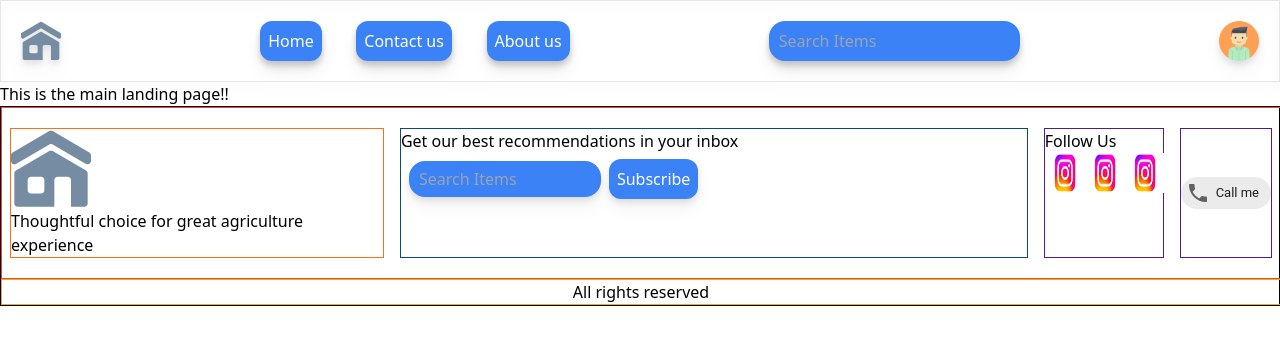
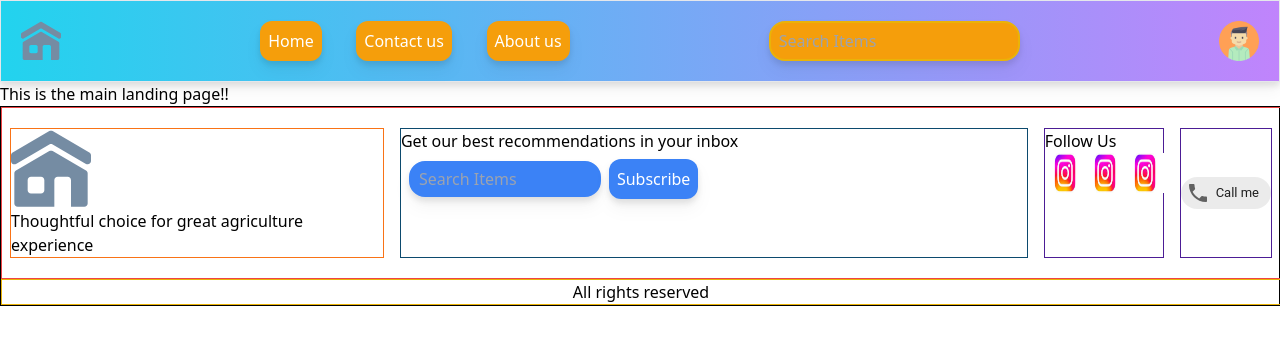
Before and after one commit to Masoom24/easy-farm, a React (Create React App) app: page / in a window 1280 px wide. Shown: the top 344 px of the page. Built offline with nearby package versions, Linux system fonts and the light colour scheme.

Commit message:
header file

```diff
--- a/src/App.js
+++ b/src/App.js
@@ -5,6 +5,7 @@ import NotFound from './pages/404';
 import Footer from './components/footer';
 import Login from './pages/login/Login'
 import Signup from './pages/login/Signup'
+import AddProduct from './pages/addproduct'
 
 import {
   createBrowserRouter,
@@ -33,6 +34,10 @@ const router = createBrowserRouter([
     element: <Signup />,
   },
   {
+    path: "/addproduct",
+    element: <AddProduct />,
+  },
+  {
     path: "/*",
     element: <NotFound />,
   },
--- a/src/components/header/index.jsx
+++ b/src/components/header/index.jsx
@@ -7,15 +7,15 @@ const Header = () => {
     return (
         <>
 
-            <div className='flex justify-between p-5 border drop-shadow-lg bg-mintcream-400 text-white'>
+            <div className='flex justify-between p-5 border drop-shadow-lg bg-cyan-400 text-white bg-gradient-to-l from-purple-400 to cyan-500'>
                 <div><img src={homesvg} alt="" className='w-10' /></div>
                 <div className='flex justify-between w-1/4 clear-none list-none'>
-                    <div><li className='drop-shadow-lg transition ease-in-out delay-150 bg-blue-500 hover:-translate-y-1 hover:scale-110 hover:bg-indigo-500 duration-300 rounded-xl p-2'><Link to='/home'>Home</Link></li></div>
-                    <div><li className='drop-shadow-lg transition ease-in-out delay-150 bg-blue-500 hover:-translate-y-1 hover:scale-110 hover:bg-indigo-500 duration-300 rounded-xl p-2'><Link to='/contactUs'>Contact us</Link></li></div>
-                    <div><li className='drop-shadow-lg transition ease-in-out delay-150 bg-blue-500 hover:-translate-y-1 hover:scale-110 hover:bg-indigo-500 duration-300 rounded-xl p-2'><Link to='/aboutUs'>About us</Link></li></div>
+                    <div><li className='drop-shadow-lg transition ease-in-out delay-150 bg-amber-500 hover:-translate-y-1 hover:scale-110 hover:bg-orange-500 duration-300 rounded-xl p-2'><Link to='/home'>Home</Link></li></div>
+                    <div><li className='drop-shadow-lg transition ease-in-out delay-150 bg-amber-500 hover:-translate-y-1 hover:scale-110 hover:bg-orange-500 duration-300 rounded-xl p-2'><Link to='/contactUs'>Contact us</Link></li></div>
+                    <div><li className='drop-shadow-lg transition ease-in-out delay-150 bg-amber-500 hover:-translate-y-1 hover:scale-110 hover:bg-orange-500 duration-300 rounded-xl p-2'><Link to='/aboutUs'>About us</Link></li></div>
                 </div>
                 <div className='flex text-white'>
-                    <input type="search" name="" id="" className='border-2 border-blue-500 px-2 py-1 focus:outline-0 rounded-2xl bg-blue-500 drop-shadow-lg hover:bg-indigo-500' placeholder='Search Items' />
+                    <input type="search" name="" id="" className='border-2 border-yellow-500 px-2 py-1 focus:outline-0 rounded-2xl bg-amber-500 drop-shadow-lg hover:bg-orange-500' placeholder='Search Items' />
                 </div>
                 <div><img src={profilePNG} className='w-10 drop-shado-lg' alt="" /></div>
             </div>
```
